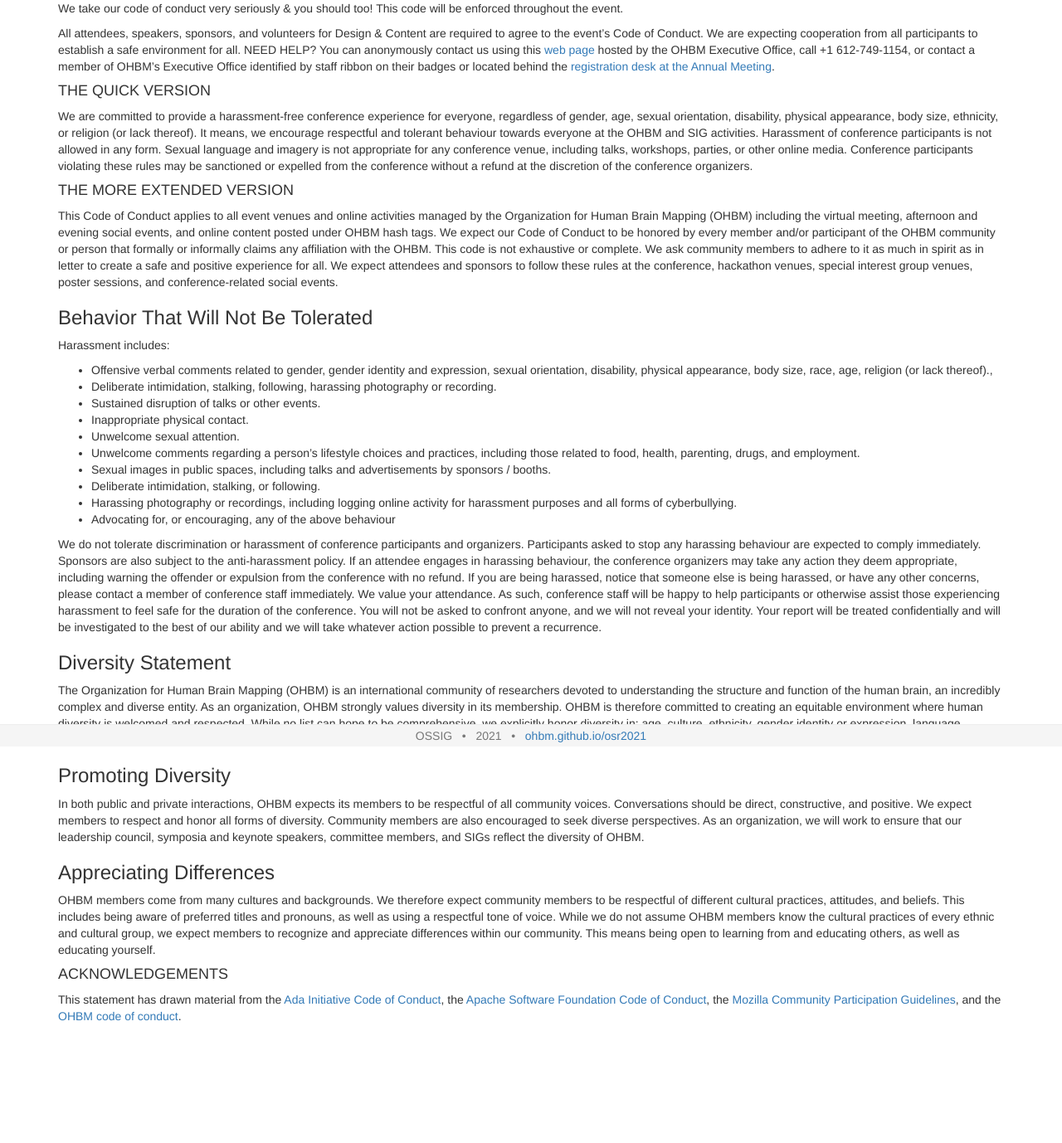
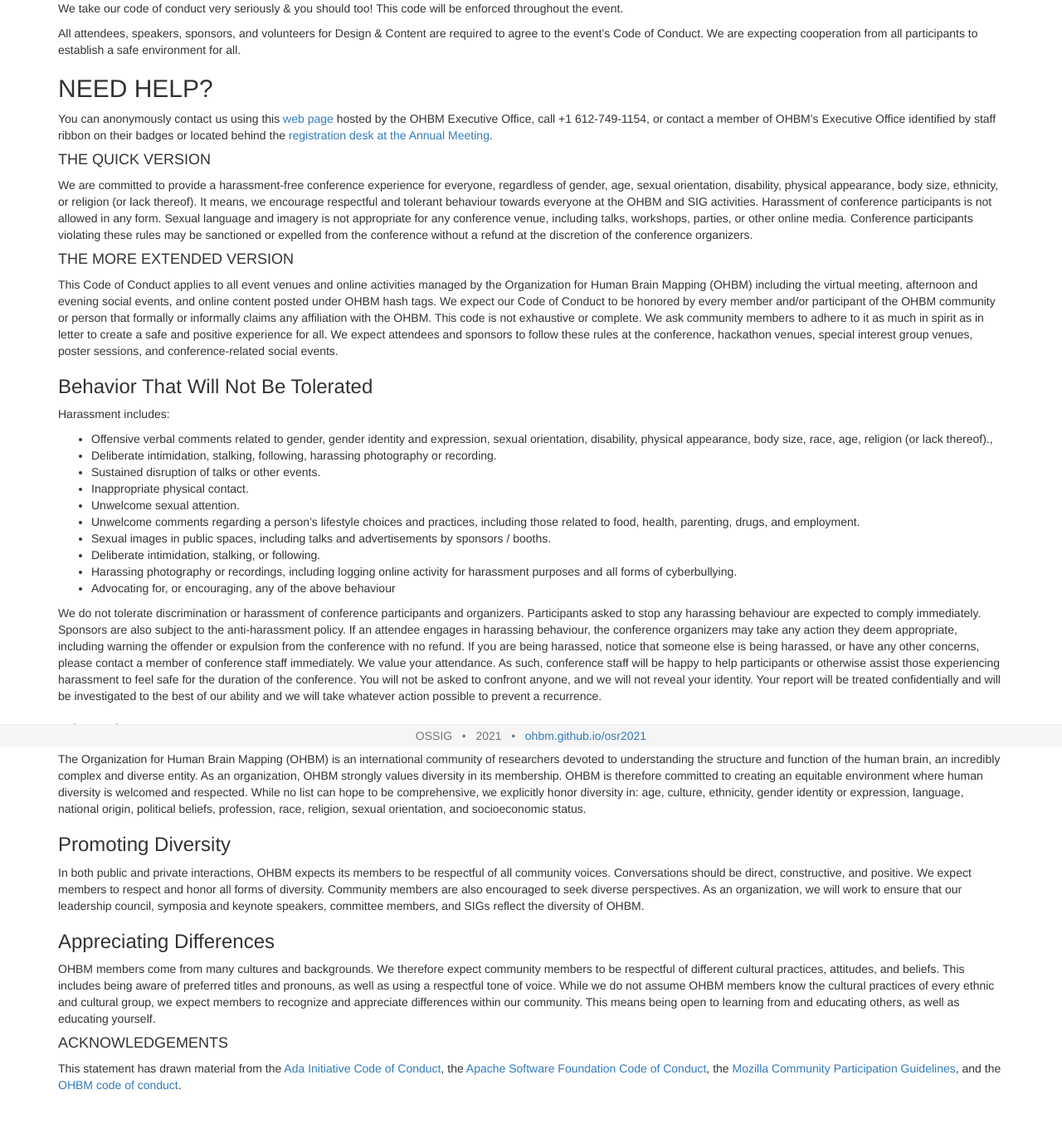
Before and after one commit to ohbm/osr2021, a Jekyll site: the page built from osr_coc.md, in a window 1280 px wide. Shown: the whole page at 83% size. Built offline with Jekyll 4.4.1, drawn with Linux system fonts in a browser that asks for light colours; before the commit the page ends 1295 px from its top, so only the background shows below that.

Commit message:
Update osr_coc.md

```diff
--- a/osr_coc.md
+++ b/osr_coc.md
@@ -8,7 +8,8 @@
 We take our code of conduct very seriously & you should too! This code will be enforced throughout the event.
 
 All attendees, speakers, sponsors, and volunteers for Design & Content are required to agree to the event’s Code of Conduct. We are expecting cooperation from all participants to establish a safe environment for all.
-NEED HELP?
+
+## NEED HELP?
 You can anonymously contact us using this [web page](https://www.humanbrainmapping.org/i4a/forms/index.cfm?id=129&pageid=3915&showTitle=1&widgetPreview=0&page_version=) hosted by the OHBM Executive Office, call +1 612-749-1154, or contact a member of OHBM’s Executive Office identified by staff ribbon on their badges or located behind the [registration desk at the Annual Meeting](https://ohbm.sparkle.space/in/information).
 
 #### THE QUICK VERSION
```
